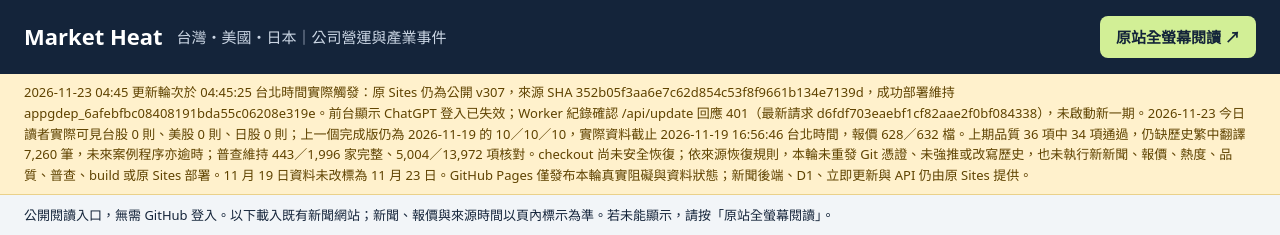
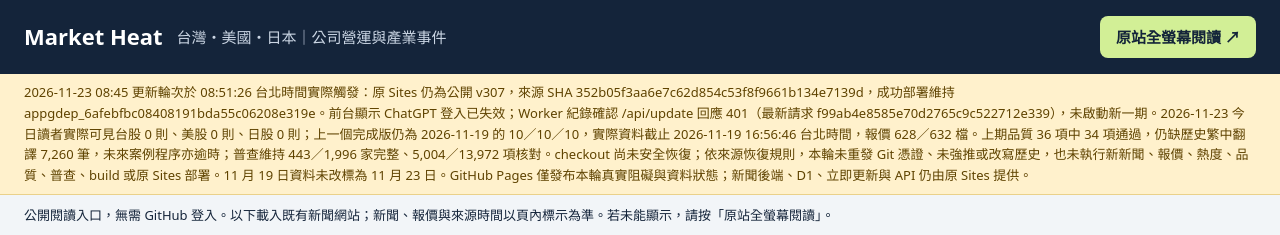
Before and after one commit to city2243/market-heat, a plain HTML site: page index.html in a window 1280 px wide. Shown: the top 235 px of the page. Drawn offline with Linux system fonts and the light colour scheme; grey boxes are pictures that could not be loaded.

Commit message:
Record 08:45 Market Heat authentication blocker

```diff
--- a/index.html
+++ b/index.html
@@ -3,7 +3,7 @@
 *{box-sizing:border-box}body{margin:0;background:#f2f5f8;color:#14243a;font:15px/1.6 system-ui,sans-serif}header{padding:16px 24px;background:#14243a;color:white;display:flex;gap:14px;align-items:center;flex-wrap:wrap}h1{font-size:22px;margin:0}header p{margin:0;color:#cbd6e4;flex:1}a{color:inherit}header a{background:#d2ef96;color:#14243a;padding:9px 16px;border-radius:8px;font-weight:650;text-decoration:none}.note{padding:10px 24px;font-size:13px;border-bottom:1px solid #dbe1e8}.note a{color:#255da2}.sync{background:#fff1cc;color:#5f4300;padding:8px 24px;font-size:13px;border-bottom:1px solid #ead18a}iframe{display:block;width:100%;height:calc(100dvh - 171px);min-height:650px;border:0;background:white}footer{padding:12px 24px;font-size:12px;color:#5e6c7e}@media(max-width:600px){header{padding:14px 16px}header p{flex-basis:100%}.note,.sync{padding:10px 16px}iframe{height:80dvh}}
 </style></head><body>
 <header><h1>Market Heat</h1><p>台灣・美國・日本｜公司營運與產業事件</p><a href="https://market-heat-jaime.jaime2243.chatgpt.site" target="_blank" rel="noopener">原站全螢幕閱讀 ↗</a></header>
-<div class="sync" data-update-marker="market-heat-20261123-044525-update-auth-401">2026-11-23 04:45 更新輪次於 04:45:25 台北時間實際觸發：原 Sites 仍為公開 v307，來源 SHA 352b05f3aa6e7c62d854c53f8f9661b134e7139d，成功部署維持 appgdep_6afebfbc08408191bda55c06208e319e。前台顯示 ChatGPT 登入已失效；Worker 紀錄確認 /api/update 回應 401（最新請求 d6fdf703eaebf1cf82aae2f0bf084338），未啟動新一期。2026-11-23 今日讀者實際可見台股 0 則、美股 0 則、日股 0 則；上一個完成版仍為 2026-11-19 的 10／10／10，實際資料截止 2026-11-19 16:56:46 台北時間，報價 628／632 檔。上期品質 36 項中 34 項通過，仍缺歷史繁中翻譯 7,260 筆，未來案例程序亦逾時；普查維持 443／1,996 家完整、5,004／13,972 項核對。checkout 尚未安全恢復；依來源恢復規則，本輪未重發 Git 憑證、未強推或改寫歷史，也未執行新新聞、報價、熱度、品質、普查、build 或原 Sites 部署。11 月 19 日資料未改標為 11 月 23 日。GitHub Pages 僅發布本輪真實阻礙與資料狀態；新聞後端、D1、立即更新與 API 仍由原 Sites 提供。</div>
+<div class="sync" data-update-marker="market-heat-20261123-085126-update-auth-401">2026-11-23 08:45 更新輪次於 08:51:26 台北時間實際觸發：原 Sites 仍為公開 v307，來源 SHA 352b05f3aa6e7c62d854c53f8f9661b134e7139d，成功部署維持 appgdep_6afebfbc08408191bda55c06208e319e。前台顯示 ChatGPT 登入已失效；Worker 紀錄確認 /api/update 回應 401（最新請求 f99ab4e8585e70d2765c9c522712e339），未啟動新一期。2026-11-23 今日讀者實際可見台股 0 則、美股 0 則、日股 0 則；上一個完成版仍為 2026-11-19 的 10／10／10，實際資料截止 2026-11-19 16:56:46 台北時間，報價 628／632 檔。上期品質 36 項中 34 項通過，仍缺歷史繁中翻譯 7,260 筆，未來案例程序亦逾時；普查維持 443／1,996 家完整、5,004／13,972 項核對。checkout 尚未安全恢復；依來源恢復規則，本輪未重發 Git 憑證、未強推或改寫歷史，也未執行新新聞、報價、熱度、品質、普查、build 或原 Sites 部署。11 月 19 日資料未改標為 11 月 23 日。GitHub Pages 僅發布本輪真實阻礙與資料狀態；新聞後端、D1、立即更新與 API 仍由原 Sites 提供。</div>
 <div class="note">公開閱讀入口，無需 GitHub 登入。以下載入既有新聞網站；新聞、報價與來源時間以頁內標示為準。若未能顯示，請按「原站全螢幕閱讀」。</div>
 <iframe title="Market Heat 新聞熱度雷達" src="https://market-heat-jaime.jaime2243.chatgpt.site" referrerpolicy="strict-origin-when-cross-origin"></iframe>
 <footer>GitHub Pages 公開入口：city2243/market-heat。新聞後端、D1、立即更新與 API 由原 Sites 服務提供；GitHub 不保存密鑰。熱度為來源觀測，不是閱讀量或投資建議。</footer>
```
